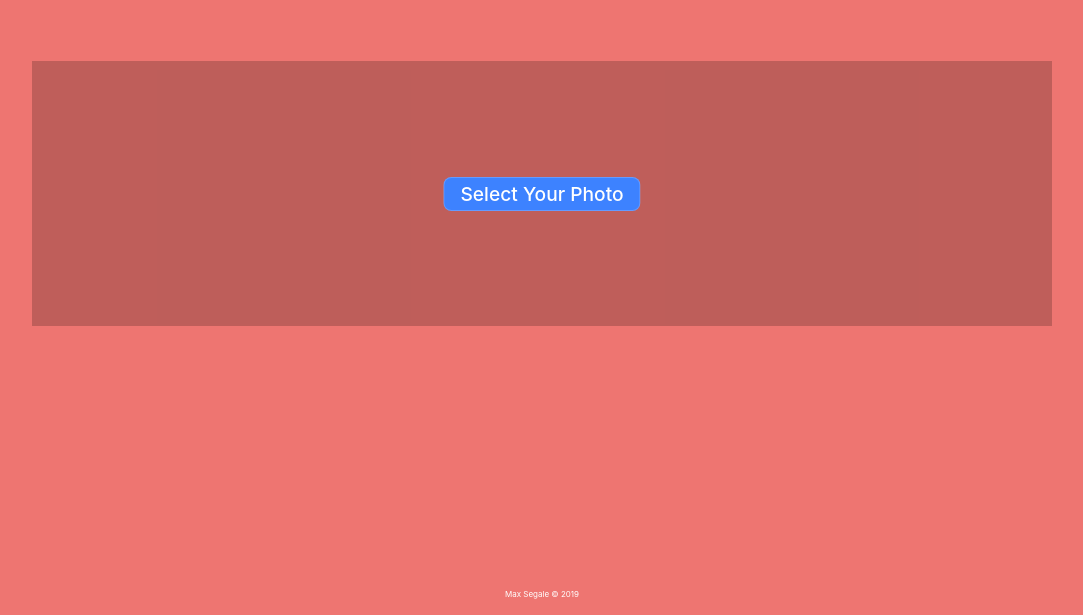
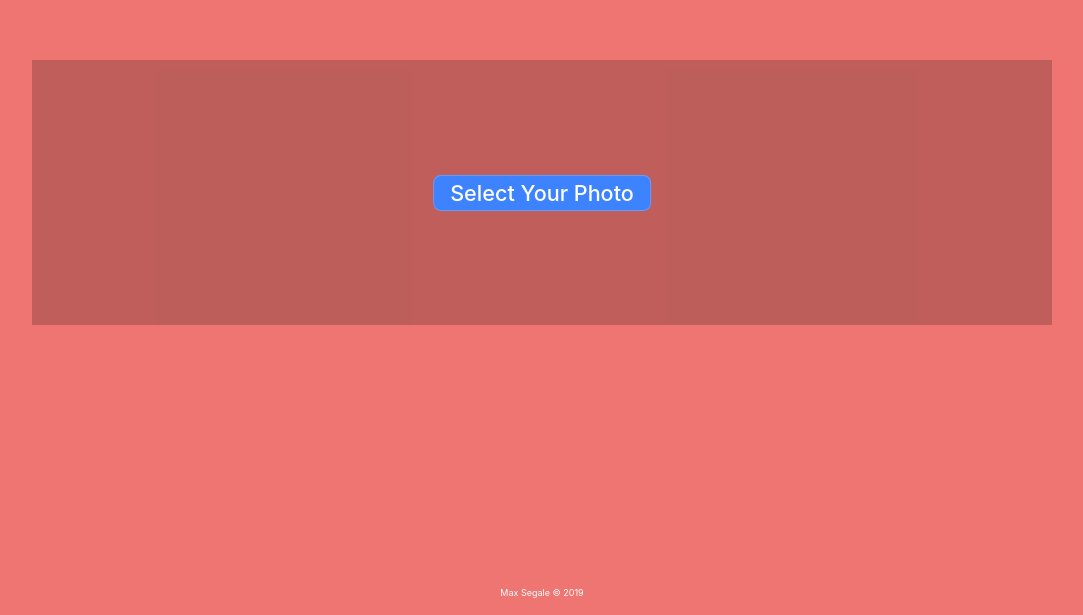
Before and after one commit to max-segale/instorama, a React (Create React App) app: page / in a window 1280 px wide. Shown: the part 185-800 px from the top of the page, without its empty margins (98-1181 px from the left). Built offline with nearby package versions, Linux system fonts and the light colour scheme.

Commit message:
Update packages

```diff
--- a/src/index.css
+++ b/src/index.css
@@ -11,7 +11,7 @@ html, body {
   color: #FFFFFF;
   background: #EE7571;
   text-align: center;
-  //font-size: 18px;
+  font-size: 18px;
   font-family: -apple-system, BlinkMacSystemFont, "Helvetica Neue", sans-serif;
   -moz-osx-font-smoothing: grayscale;
   -webkit-font-smoothing: antialiased;
```
Also changed, not shown: package.json (+5 -4 lines), 1 other file (tests, documents, lock files or other folders).
